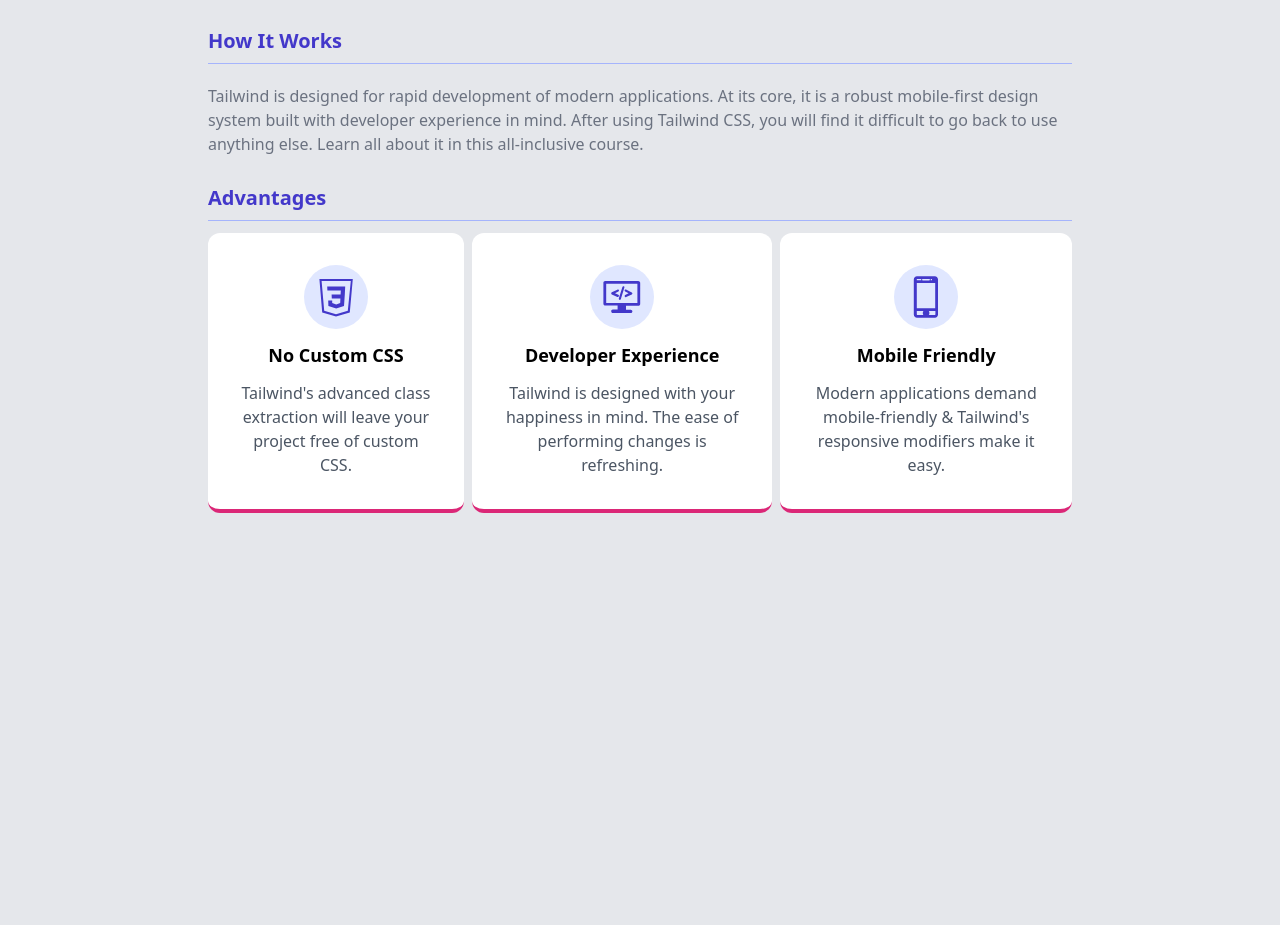
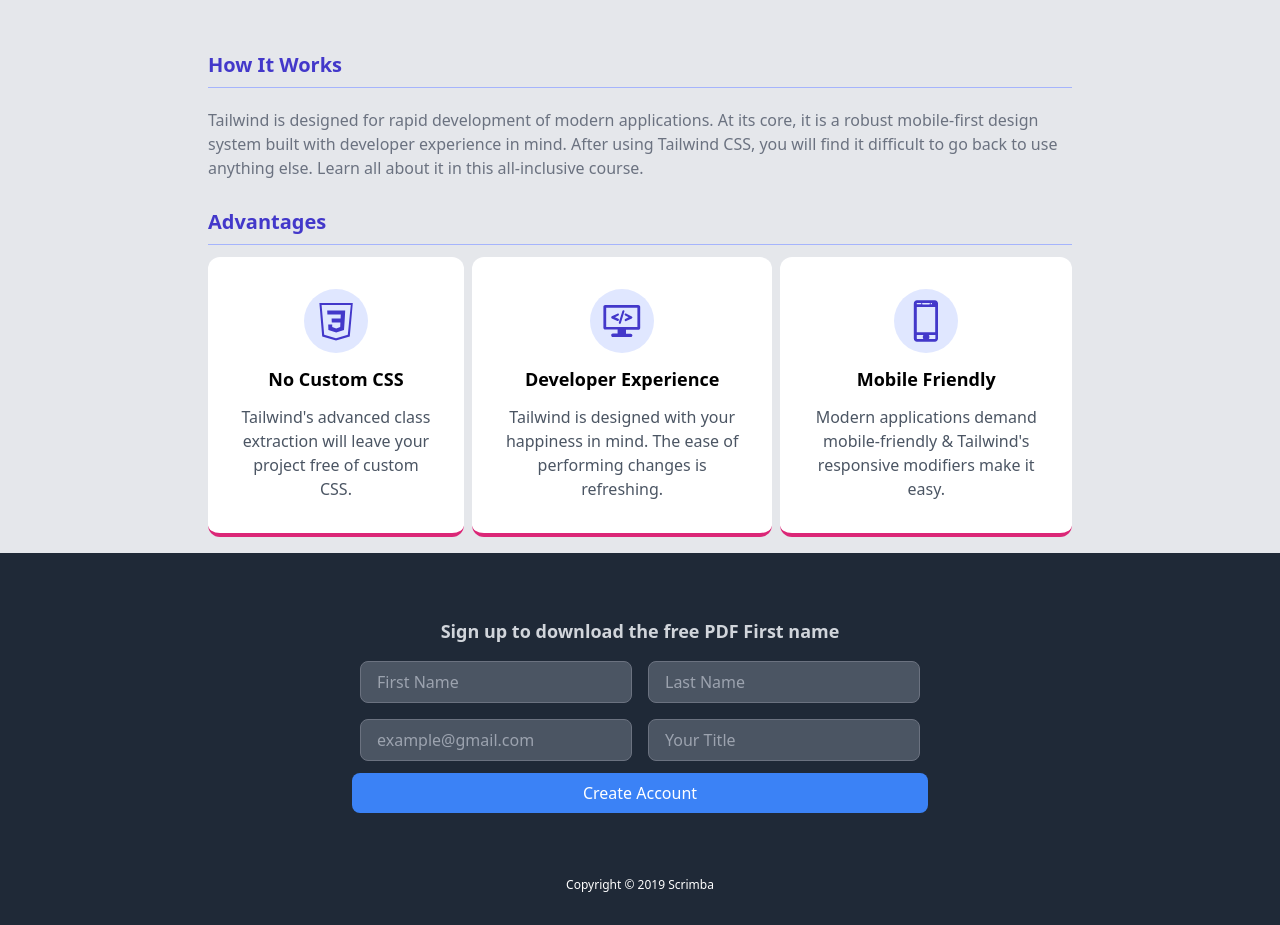
Before and after one commit to amm834/tailwind-scrimba, a website built with Vite: page index.html in a window 1280 px wide. Shown: the part 237-1162 px from the top of the page. Before the commit the page ends 800 px from the top, so only its background shows below. Built offline with nearby package versions, Linux system fonts and the light colour scheme.

Commit message:
Form and footer done

```diff
--- a/index.html
+++ b/index.html
@@ -29,7 +29,7 @@
                 it step by step. </p>
         </div>
 
-        <div class="relative flex justify-between">
+        <div class="relative flex justify-between mb-6">
             <a href="#" class="text-gray-200 bg-pink-500 px-4 py-2 rounded-full uppercase font-bold">Enroll Now</a>
             <div class="absolute right-0 bg-white border-4 border-pink-600 rounded-full flex justify-center items-center p-5">
                 <img class="w-16 h-16" src="/resources/tailwind-logo.png" alt="Tail Wind Logo">
@@ -38,8 +38,9 @@
     </div>
 </header>
 
-<main class="mt-16 flex flex-col">
-    <div class="max-w-4xl">
+<main class="w-full mt-16 flex flex-col items-center">
+
+    <div class="max-w-4xl w-full">
         <div class="p-4  w-full">
             <div>
                 <h1 class="font-bold text-xl text-indigo-700 border-b border-indigo-300 py-2">How It Works</h1>
@@ -52,7 +53,7 @@
                 </p>
             </div>
 
-            <div class="my-5">
+            <div class="mt-5">
                 <h1 class="font-bold text-xl text-indigo-700 border-b border-indigo-300 py-2">Advantages</h1>
                 <section class="flex flex-col sm:flex-row gap-2">
 
@@ -107,7 +108,50 @@
             </div>
         </div>
     </div>
+
+    <section class="bg-gray-800 w-full p-16">
+        <div class="flex flex-col justify-center items-center">
+            <h2 class="font-bold text-gray-300 text-lg">Sign up to download the free PDF
+                First name</h2>
+
+            <form action="" class="max-w-xl w-full flex-row sm:flex-row">
+                <div class="mt-1 flex flex-col md:flex-row">
+                    <label for="first_name" class="sr-only">First Name</label>
+                    <input type="text" id="first_name" placeholder="First Name"
+                           class="mt-3 w-full  bg-gray-600 px-4 py-2 rounded-lg  outline-none focus:outline-blue-500 border border-gray-500 md:mx-2"
+                           autocomplete="off"
+                    />
+
+                    <label for="last_name" class="sr-only">Last Name</label>
+                    <input type="text" id="last_name" placeholder="Last Name"
+                           class="mt-3 w-full bg-gray-600 px-4 py-2 rounded-lg  outline-none focus:outline-blue-500 border border-gray-500 md:mx-2"
+                           autocomplete="off"
+                    />
+                </div>
+                <div class="mt-1 flex flex-col md:flex-row">
+                    <label for="email" class="sr-only">Email</label>
+                    <input type="email" id="email" placeholder="example@gmail.com"
+                           class="mt-3 w-full  bg-gray-600 px-4 py-2 rounded-lg  outline-none focus:outline-blue-500 border border-gray-500 md:mx-2"
+                           autocomplete="off"
+                    />
+
+                    <label for="title" class="sr-only">Title</label>
+                    <input type="text" id="title" placeholder="Your Title"
+                           class="mt-3 w-full bg-gray-600 px-4 py-2 rounded-lg  outline-none focus:outline-blue-500 border border-gray-500 md:mx-2"
+                           autocomplete="off"
+                    />
+                </div>
+                <button type="submit" class="w-full bg-blue-500 mt-3 py-2 px-4 rounded-lg text-white" >Create Account</button>
+            </form>
+        </div>
+    </section>
 </main>
+
+<footer class="pb-8 bg-gray-800 w-full">
+    <p class="text-white text-xs text-center font-light">
+        Copyright © 2019 Scrimba
+    </p>
+</footer>
 
 <script type="module" src="/main.js"></script>
 </body>
```
